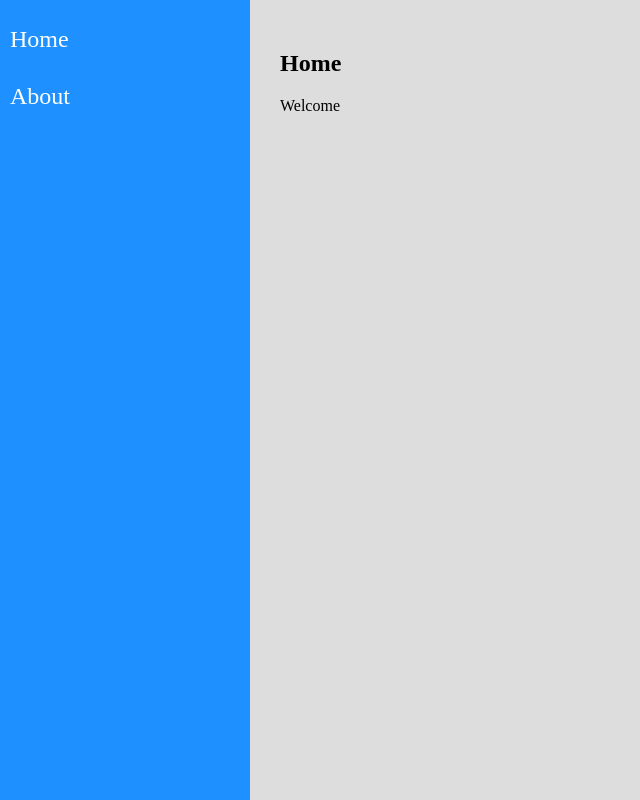
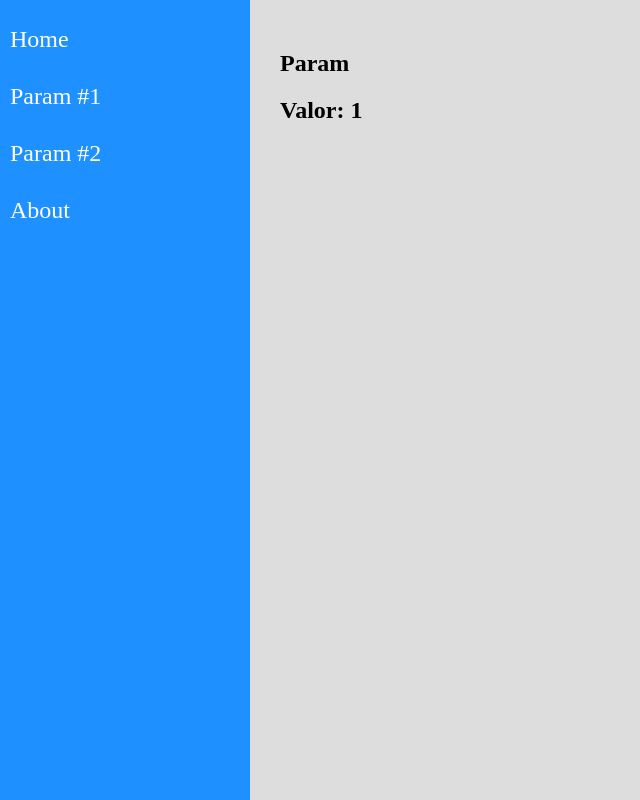
Before and after one commit to LeandroRezendeCoutinho/react-navigator, a React (Create React App) app: page /Param/1 in a window 1280 px wide. Shown: the whole page, without its empty margins (0-640 px from the left). Built offline with nearby package versions, Linux system fonts and the light colour scheme.

Commit message:
use params in routes

```diff
--- a/src/components/layout/Content.jsx
+++ b/src/components/layout/Content.jsx
@@ -3,12 +3,16 @@ import "./Content.css";
 import { Switch, Route } from "react-router-dom";
 import About from "../../views/examples/About";
 import Home from "../../views/examples/Home";
+import Param from "../../views/examples/Param";
 
 const Content = props => (
   <main className="Content">
     <Switch>
       <Route path="/about">
         <About></About>
+      </Route>
+      <Route path="/Param/:id">
+        <Param></Param>
       </Route>
       <Route path="/">
         <Home></Home>
--- a/src/components/layout/Menu.jsx
+++ b/src/components/layout/Menu.jsx
@@ -10,6 +10,12 @@ const Menu = props => (
           <Link to="/">Home</Link>
         </li>
         <li>
+          <Link to="/Param/1">Param #1</Link>
+        </li>
+        <li>
+          <Link to="/Param/2">Param #2</Link>
+        </li>
+        <li>
           <Link to="/About">About</Link>
         </li>
       </ul>
--- a/src/views/examples/About.jsx
+++ b/src/views/examples/About.jsx
@@ -3,7 +3,7 @@ import React from "react";
 const Home = props => (
   <aside className="Home">
     <h1>About</h1>
-    <p>Created for learning...</p>
+    <h2>Created for learning...</h2>
   </aside>
 )
 
--- a/src/views/examples/Home.jsx
+++ b/src/views/examples/Home.jsx
@@ -3,7 +3,7 @@ import React from "react";
 const Home = props => (
   <aside className="Home">
     <h1>Home</h1>
-    <p>Welcome</p>
+    <h2>Welcome</h2>
   </aside>
 )
 
--- /dev/null
+++ b/src/views/examples/Param.jsx
@@ -0,0 +1,14 @@
+import React from "react";
+import { useParams } from "react-router-dom";
+
+const Param = props => {
+  const { id } = useParams()
+
+  return (
+    <aside className="Param">
+      <h1>Param</h1>
+      <h2>Valor: {id}</h2>
+    </aside>
+  )
+}
+export default Param
```
